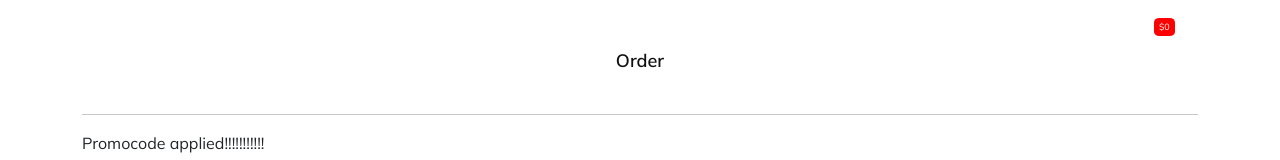
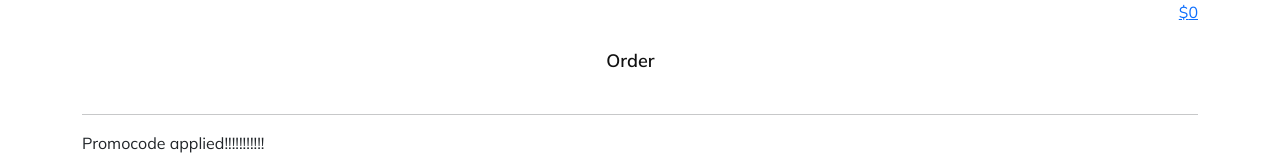
Before and after one commit to OzAlbayrak/Manero_Frontend, a React (Create React App) app in the folder manero/: page /Order in a window 1280 px wide. Shown: the top 160 px of the page. Built offline with nearby package versions, Linux system fonts and the light colour scheme; some icons are missing.

Commit message:
merge muntaha

```diff
--- a/manero/src/Views/OrderView.js
+++ b/manero/src/Views/OrderView.js
@@ -4,6 +4,7 @@ import { useEffect, useState } from 'react'
 import Header from '../components/sections/Header'
 import MenuLinkIcons from '../components/individuals/MenuLinkIcons'
 import { NavLink } from 'react-router-dom'
+import CartIcon from '../components/individuals/CartIcon'
 
 
 const OrderView = () => {
@@ -45,12 +46,14 @@ const OrderView = () => {
 
   return (
     <div className='container d-flex flex-column'>
-      <Header
-        title={'Order'}
-        hasSideIcon={true}
-        isMenu={true}
-        hasCart={true}
-      ></Header>
+      <div className='d-flex'>
+        <Header
+          title={'Order'}
+          hasSideIcon={true}
+          isMenu={true}
+        ></Header>
+        <CartIcon />
+      </div>
       {
         items.map(item => (
           <div key={item.id}>
```
